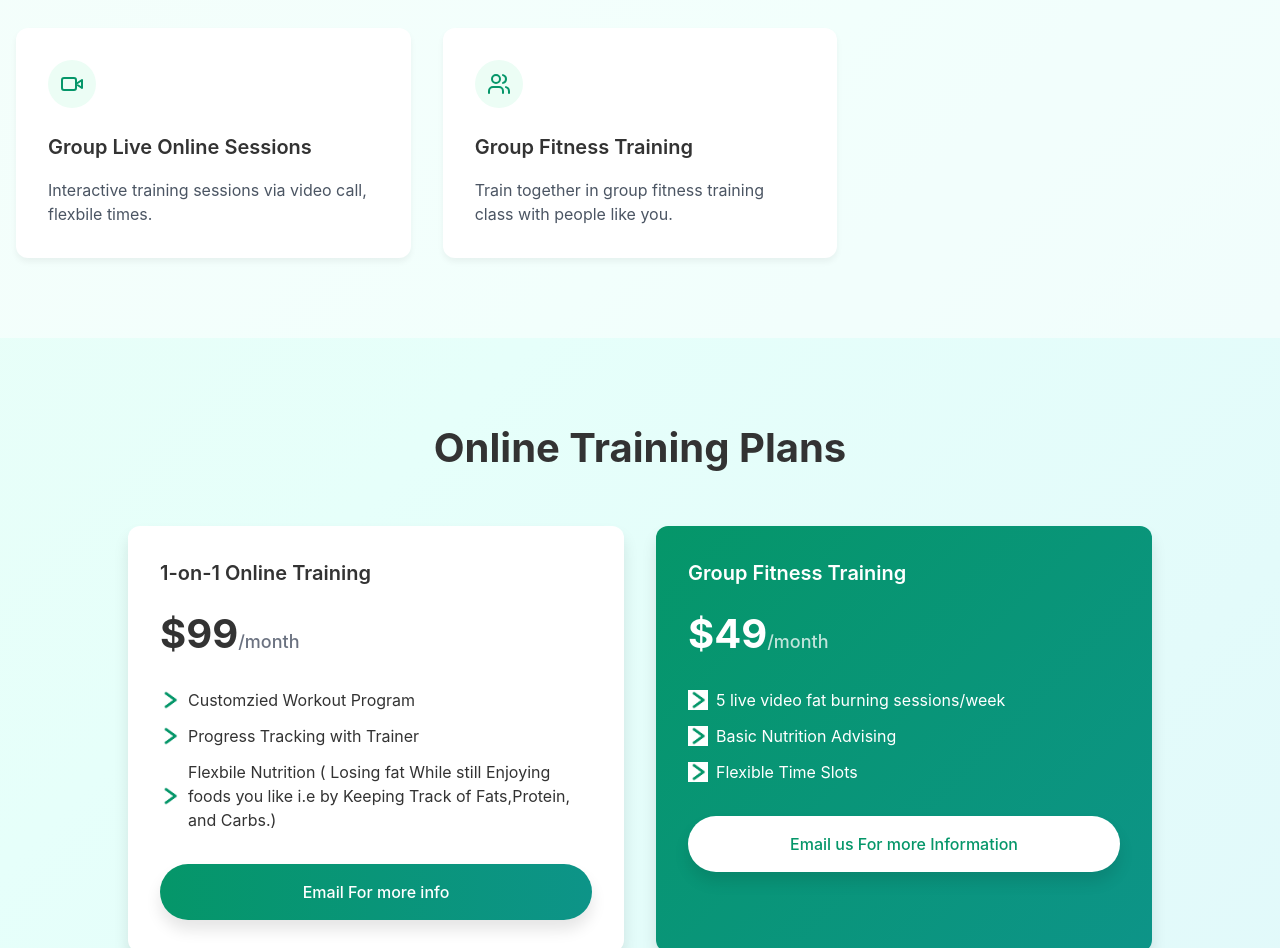
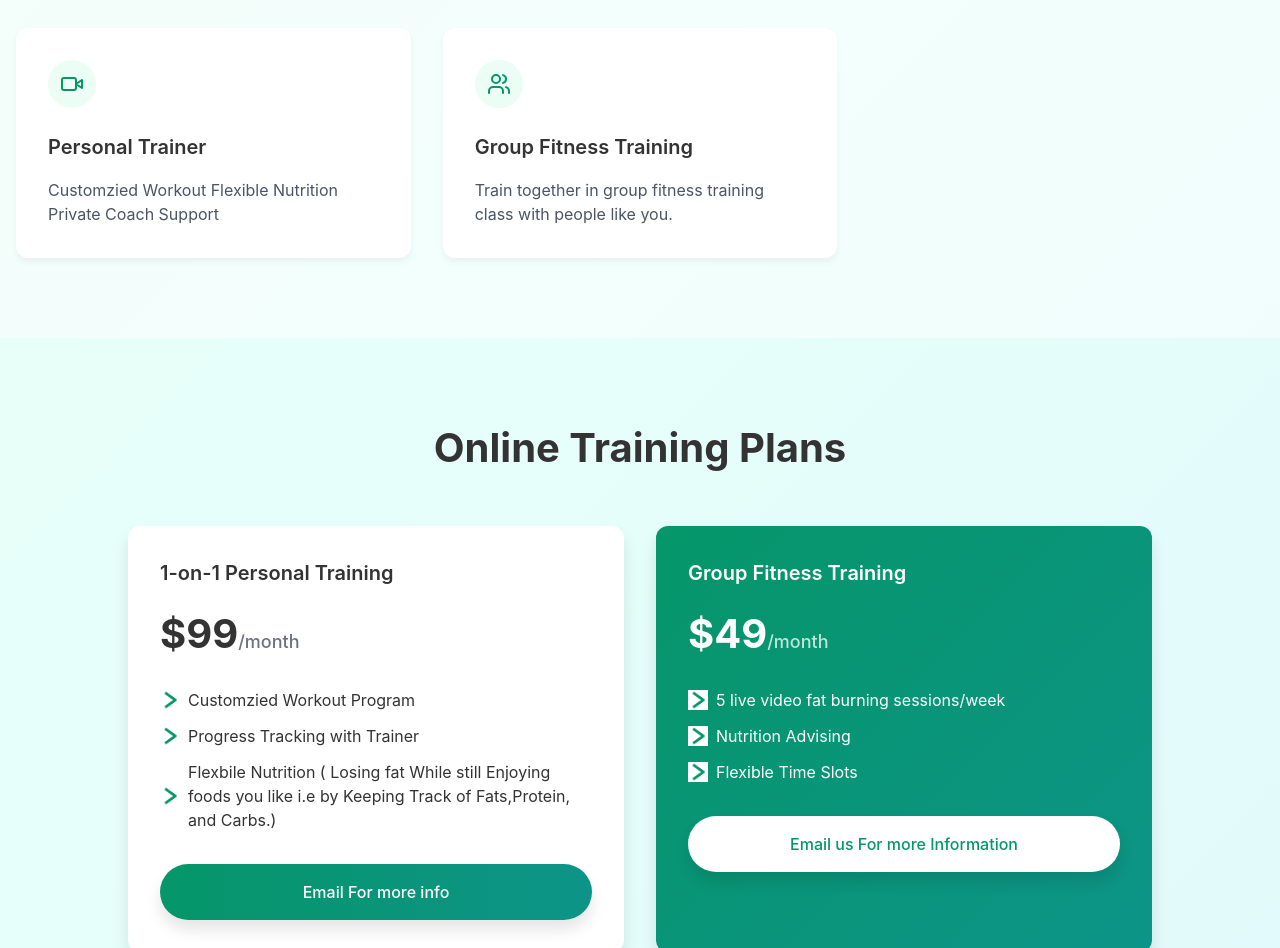
Before and after one commit to zain78612-i/fitnessupdated, a plain HTML site: page index.html in a window 1280 px wide. Shown: the part 1060-2008 px from the top of the page. Drawn offline with Linux system fonts and the light colour scheme.

Commit message:
Update index.html

```diff
--- a/index.html
+++ b/index.html
@@ -86,8 +86,12 @@ Your goals. Your schedule. Your transformation. Let’s make it happen.
               <div class="feature-icon-container">
                 <svg xmlns="http://www.w3.org/2000/svg" width="24" height="24" viewBox="0 0 24 24" fill="none" stroke="currentColor" stroke-width="2" stroke-linecap="round" stroke-linejoin="round" class="feature-icon"><path d="m22 8-6 4 6 4V8Z"></path><rect width="14" height="12" x="2" y="6" rx="2" ry="2"></rect></svg>
               </div>
-              <h3 class="feature-title">Group Live Online Sessions</h3>
-              <p class="feature-description">Interactive training sessions via video call, flexbile  times.</p>
+              <h3 class="feature-title"> Personal Trainer </h3>
+              <p class="feature-description">
+                Customzied Workout
+                Flexible Nutrition
+                Private Coach Support
+              </p>
             </div>
             <div class="feature-card">
               <div class="feature-icon-container">
@@ -106,7 +110,7 @@ Your goals. Your schedule. Your transformation. Let’s make it happen.
           <h2 class="section-title">Online Training Plans</h2>
           <div class="pricing-grid">
             <div class="pricing-card">
-              <h3 class="pricing-title">1-on-1 Online Training</h3>
+              <h3 class="pricing-title">1-on-1 Personal Training</h3>
               <p class="pricing-price">$99<span class="pricing-period">/month</span></p>
               <ul class="pricing-features">
                 <li class="pricing-feature">
@@ -139,7 +143,7 @@ Your goals. Your schedule. Your transformation. Let’s make it happen.
                 </li>
                 <li class="pricing-feature">
                   <img src="./More Than.jpg" width="24" height="24" viewBox="0 0 24 24" fill="none" stroke="currentColor" stroke-width="2" stroke-linecap="round" stroke-linejoin="round" class="check-icon"><path d="m9 18 6-6-6-6"></path></svg>
-                  Basic Nutrition Advising
+                   Nutrition Advising
                 </li>
                 <li class="pricing-feature">
                     <img src="./More Than.jpg" width="24" height="24" viewBox="0 0 24 24" fill="none" stroke="currentColor" stroke-width="2" stroke-linecap="round" stroke-linejoin="round" class="check-icon"><path d="m9 18 6-6-6-6"></path></svg>
```
